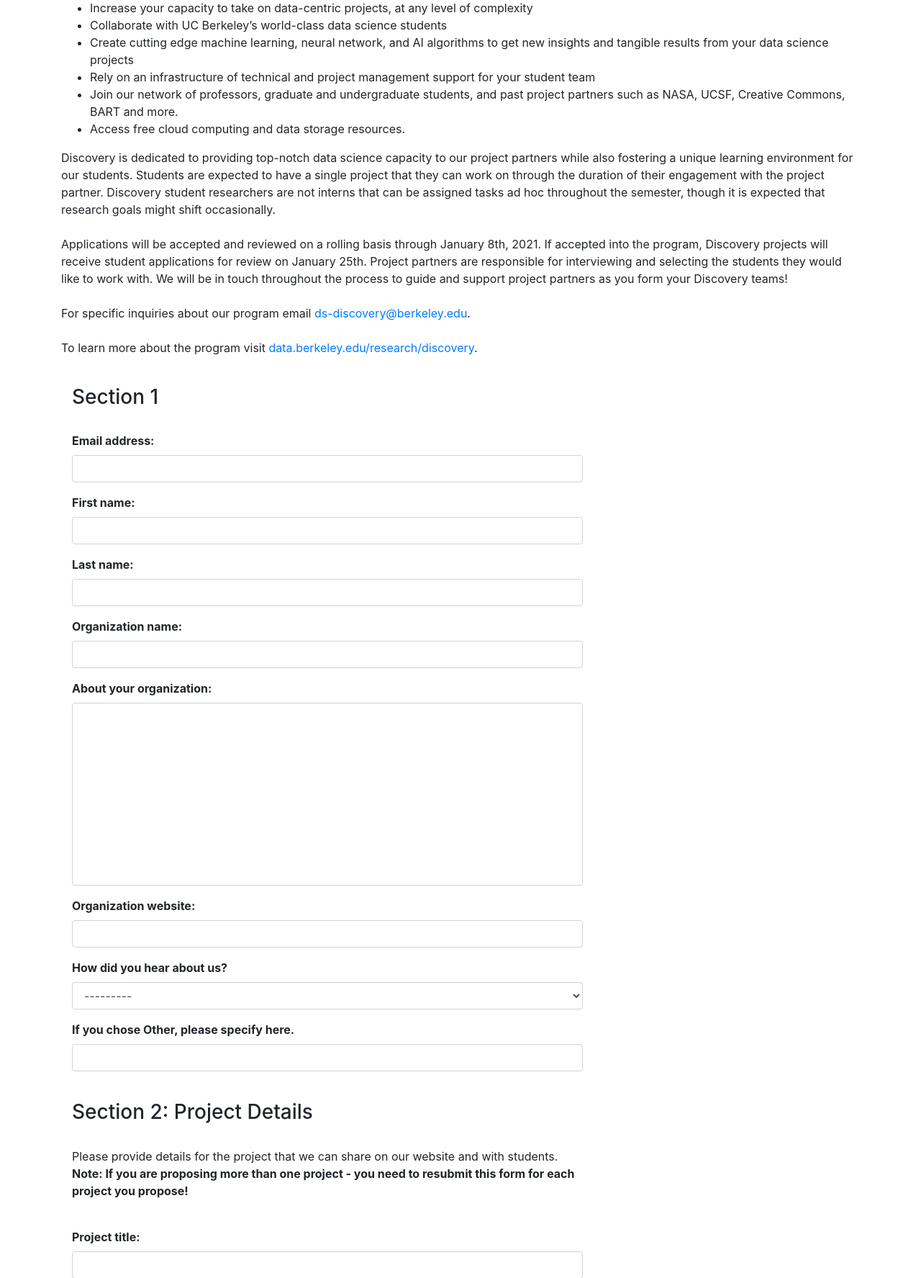
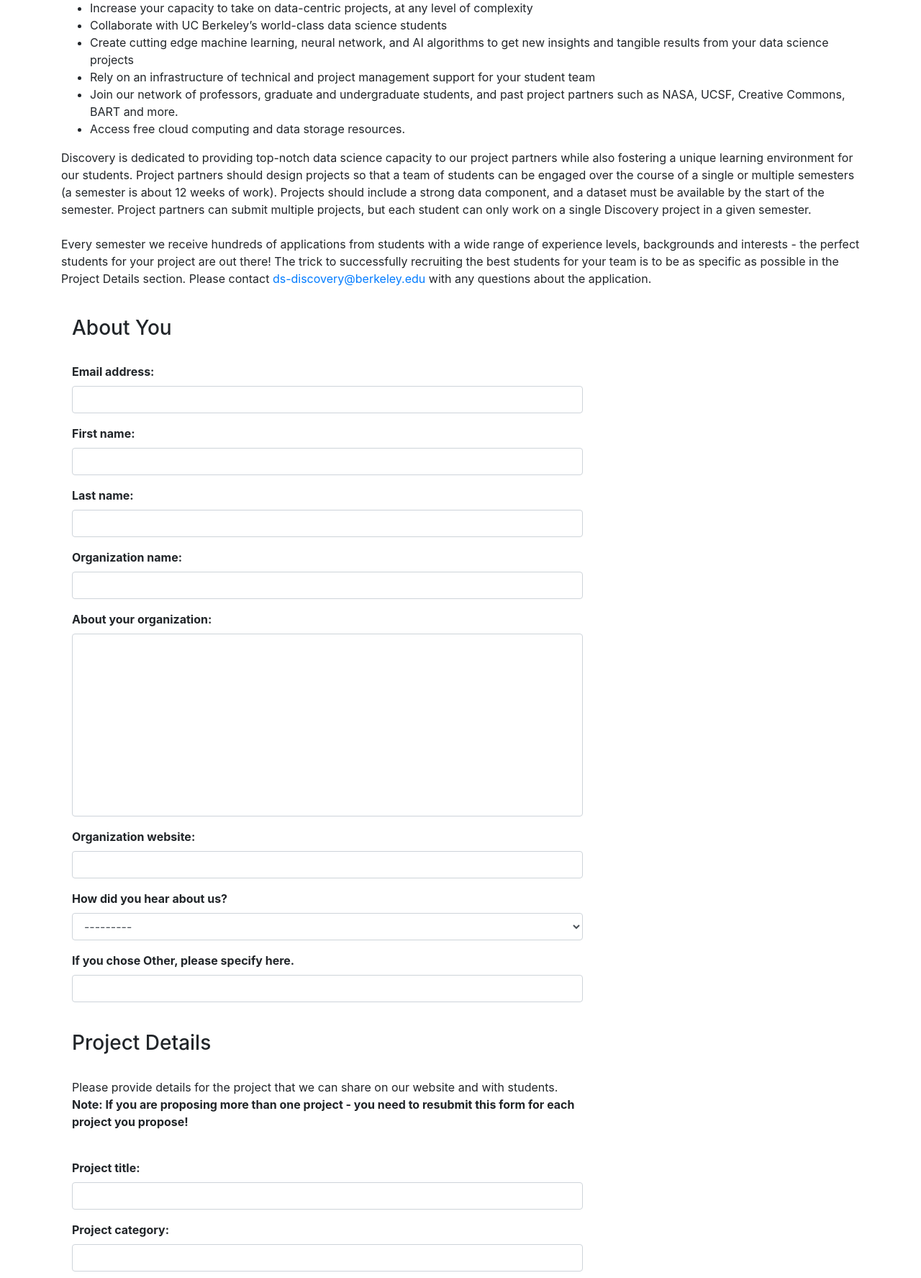
Before and after one commit to DS-Discovery/DS-Exchange, a Django app: page /projects/newproject in a window 1280 px wide. Shown: the part 183-1958 px from the top of the page at 72% size. Run offline with Django 3.2, Linux system fonts and the light colour scheme; the visitor is signed in with stand-in values (Sample User, id 1); parts of the project's set-up code (start-up, migrations or seed data) failed here and were passed over; some libraries are stand-ins or nearby versions.

Commit message:
Update partner_proj_creation.html

```diff
--- a/templates/projects/partner_proj_creation.html
+++ b/templates/projects/partner_proj_creation.html
@@ -23,13 +23,11 @@ container
       <li>Access free cloud computing and data storage resources.</li>
     </ul>
     <p>Discovery is dedicated to providing top-notch data science capacity to our project partners while also fostering a unique learning environment for our students.
-        Students are expected to have a single project that they can work on through the duration of their engagement with the project partner. Discovery student
-        researchers are not interns that can be assigned tasks ad hoc throughout the semester, though it is expected that research goals might shift occasionally.
-        <br><br>Applications will be accepted and reviewed on a rolling basis through January 8th, 2021. If accepted into the program, Discovery projects will receive
-        student applications for review on January 25th. Project partners are responsible for interviewing and selecting the students they would like to work with.
-        We will be in touch throughout the process to guide and support project partners as you form your Discovery teams!<br><br>For specific inquiries about our program
-        email <a href="mailto:ds-discovery@berkeley.edu", target="_blank">ds-discovery@berkeley.edu</a>.<br><br>To learn more about the program visit
-        <a href="https://data.berkeley.edu/research/discovery", target="_blank">data.berkeley.edu/research/discovery</a>.</p><br>
+        Project partners should design projects so that a team of students can be engaged over the course of a single or multiple semesters (a semester is about 12 weeks of work).
+        Projects should include a strong data component, and a dataset must be available by the start of the semester. Project partners can submit multiple projects,
+        but each student can only work on a single Discovery project in a given semester.<br><br>Every semester we receive hundreds of applications from students with a wide range of experience levels,
+        backgrounds and interests - the perfect students for your project are out there! The trick to successfully recruiting the best students for your team is to be as specific as possible in the Project Details section.
+        Please contact <a href="mailto:ds-discovery@berkeley.edu", target="_blank">ds-discovery@berkeley.edu</a> with any questions about the application.</p><br>
 
 <div class="d-flex flex-column">
     <div class="col-8">
@@ -39,10 +37,10 @@ container
             <table>
             {% for field in form %}
                 {% if forloop.counter == 1 %}
-                    <h3>Section 1</h3><br>
+                    <h3>About You</h3><br>
                 {% endif %}
                 {% if forloop.counter == 9 %}
-                    <br><h3>Section 2: Project Details</h3><br>
+                    <br><h3>Project Details</h3><br>
                     <p>Please provide details for the project that we can share on our website and with students.
                         <br><strong>Note: If you are proposing more than one project - you need to resubmit this form for each project you propose!</strong></p><br>
                 {% endif %}
@@ -61,13 +59,7 @@ container
                     Discovery requires you to meet with your student team atleast once a week), breakdown of daily/weekly recurring student
                     responsibilities (if any), how many people on your team will be in touch with the student team etc. </p>
                 {% endif %}
-                {% if forloop.counter == 17 %}
-                    <br><h3>Section 3: Project Requirements</h3><br>
-                {% endif %}
-                {% if forloop.counter == 19 %}
-                    <br><h4>* Please Refer to Section 5 to select skills needed for the project. *</h4><br>
-                {% endif %}
-                {% if forloop.counter == 22 %}
+                {% if forloop.counter == 20 %}
                 <br><p><strong>Would you be open to hosting a Research Intern from the Human Context and Ethics (HCE) team in addition to your Discovery Student Team?</strong></p>
                 <p style="font-size:12px;">HCE collaborates with the Discovery program by placing a Research Intern from the HCE team on Discovery teams as a participant/observer.
                     The Research Intern will be responsible for identifying HCE issues in the Discovery Team's work and communicating them to project members.
@@ -78,20 +70,25 @@ container
                     They will participate in all meetings and offer feedback and input on research design decisions from an HCE perspective. The student will be supervised simultaneously
                     by Professor Ari Edmundson as part of a parallel research seminar.</p>
                 {% endif %}
-                {% if forloop.counter == 23 %}
-                    <br><h3>Section 4: Project Agreement</h3><br>
+                {% if forloop.counter == 21 %}
+                    <br><h3>Project Partner Agreement</h3><br>
                     <p>A formal MOU will be sent to your listed email address for you to review and sign upon the acceptance of your project application.
                         Look at a template MOU <a href = "https://tinyurl.com/DSDPmou", target="_blank">here</a>.</p>
                 {% endif %}
-                {% if forloop.counter == 26 %}
-                    <br><h3>Section 4: Additional Questions?</h3><br>
-                    <p>This section is <u>optional</u>, and depends on your organization's preferences.</p>
+                {% if forloop.counter == 24 %}
+                    <br><h3>Specifications for Student Applicants</h3><br>
+                    <p>Applicants will be asked to submit a statement of interest to your project in their application. If there are any specific questions you would like applicants to respond to, include them below. [Optional]</p>
+                {% endif %}
+                {% if forloop.counter == 27 %}
+                    <br><h4>Go to the bottom of the page to select from the dropdown menu the level of experience you are looking for from student applicants.
+                    </h4><br>
                 {% endif %}
                 <div class="form-group">
                     <b>{{ field.label_tag }}</b> <br>{{ field|addclass:"form-control" }}
                 </div>
                 {% if forloop.counter == 28 %}
-                    <br><h3>Section 5: Skillset Needed for the Project</h3><br>
+                    <br><h4>Please indicate the level of experience you are looking for from student applicants in each of the following skills:
+                    </h4><br>
                 {% endif %}
             {% endfor %}
             </table>
@@ -102,4 +99,10 @@ container
 
     </div>
 </div>
+
+<p>Applications will be accepted and reviewed on a rolling basis through August 1st, 2021. Discovery projects will receive student applications for review on August 23rd. Project partners are responsible
+        for interviewing and selecting the students they would like to work with. We will be in touch throughout the process to guide and support project partners as you form your Discovery teams!
+        <br><br>For specific inquiries about our program
+        email <a href="mailto:ds-discovery@berkeley.edu", target="_blank">ds-discovery@berkeley.edu</a>.<br><br>To learn more about the program visit
+        <a href="https://data.berkeley.edu/research/discovery", target="_blank">data.berkeley.edu/research/discovery</a>.</p>
 {% endblock %}
```
